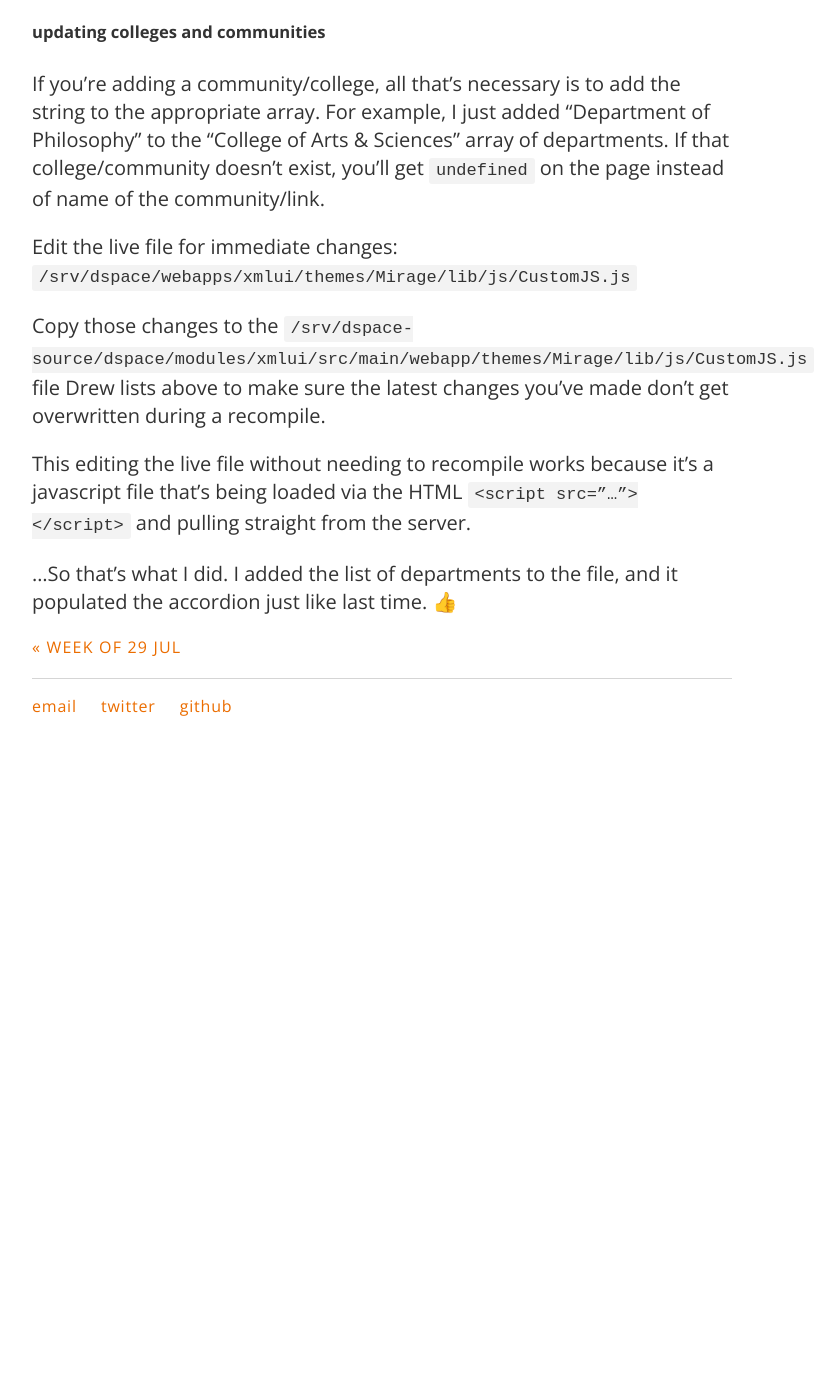
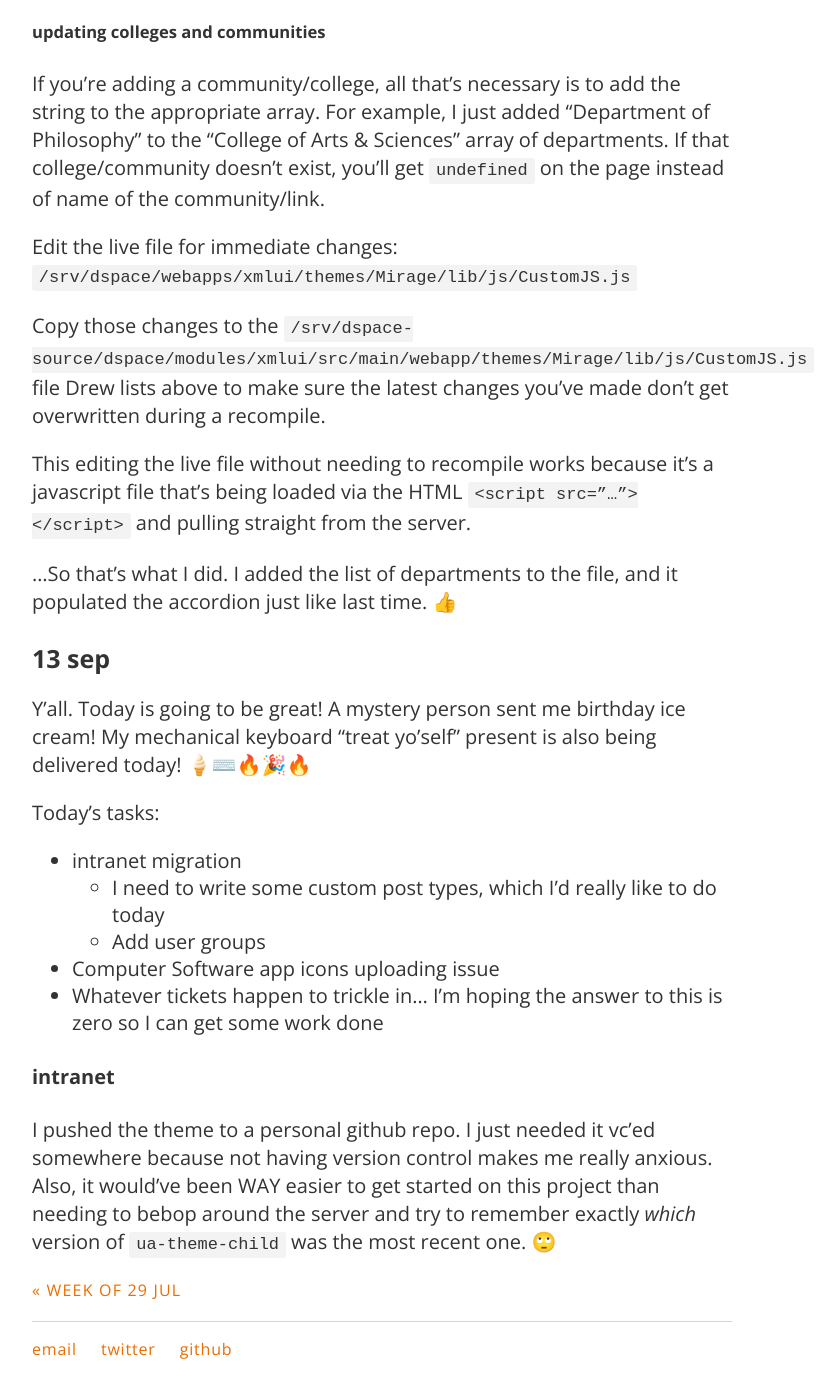
Before and after one commit to carylwyatt/carylwyatt.github.io, a Jekyll site: the page built from _posts/2019-09-09-week-of-09-sep.md, in a window 1280 px wide and 1400 px high, scrolled down 1582 px. Shown: the whole window, without its empty margins (258-1095 px from the left). Built offline with Jekyll 4.4.1, drawn with Linux system fonts in a browser that asks for light colours; emoji names are drawn with the system emoji font; before the commit the page ends 2339 px from its top, so only the background shows below that.

Commit message:
friyay :fire:

```diff
--- a/_posts/2019-09-09-week-of-09-sep.md
+++ b/_posts/2019-09-09-week-of-09-sep.md
@@ -46,3 +46,18 @@ This editing the live file without needing to recompile works because it’s a j
 
 
 ...So that's what I did. I added the list of departments to the file, and it populated the accordion just like last time. :+1:
+
+### 13 sep
+
+Y'all. Today is going to be great! A mystery person sent me birthday ice cream! My mechanical keyboard "treat yo'self" present is also being delivered today! :icecream::keyboard::fire::tada::fire:
+
+Today's tasks:
+- intranet migration
+  - I need to write some custom post types, which I'd really like to do today
+  - Add user groups
+- Computer Software app icons uploading issue
+- Whatever tickets happen to trickle in... I'm hoping the answer to this is zero so I can get some work done
+
+#### intranet
+
+I pushed the theme to a personal github repo. I just needed it vc'ed somewhere because not having version control makes me really anxious. Also, it would've been WAY easier to get started on this project than needing to bebop around the server and try to remember exactly *which* version of `ua-theme-child` was the most recent one. :roll_eyes:
```
